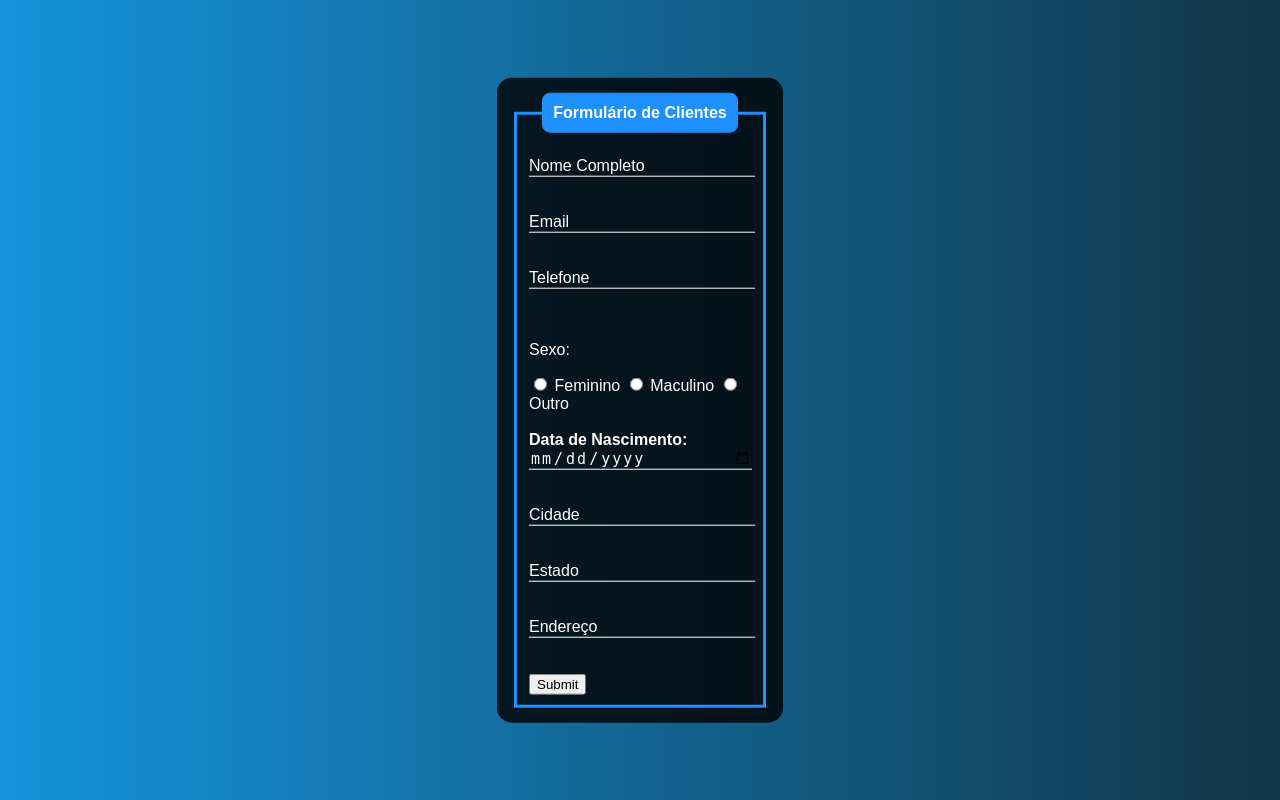
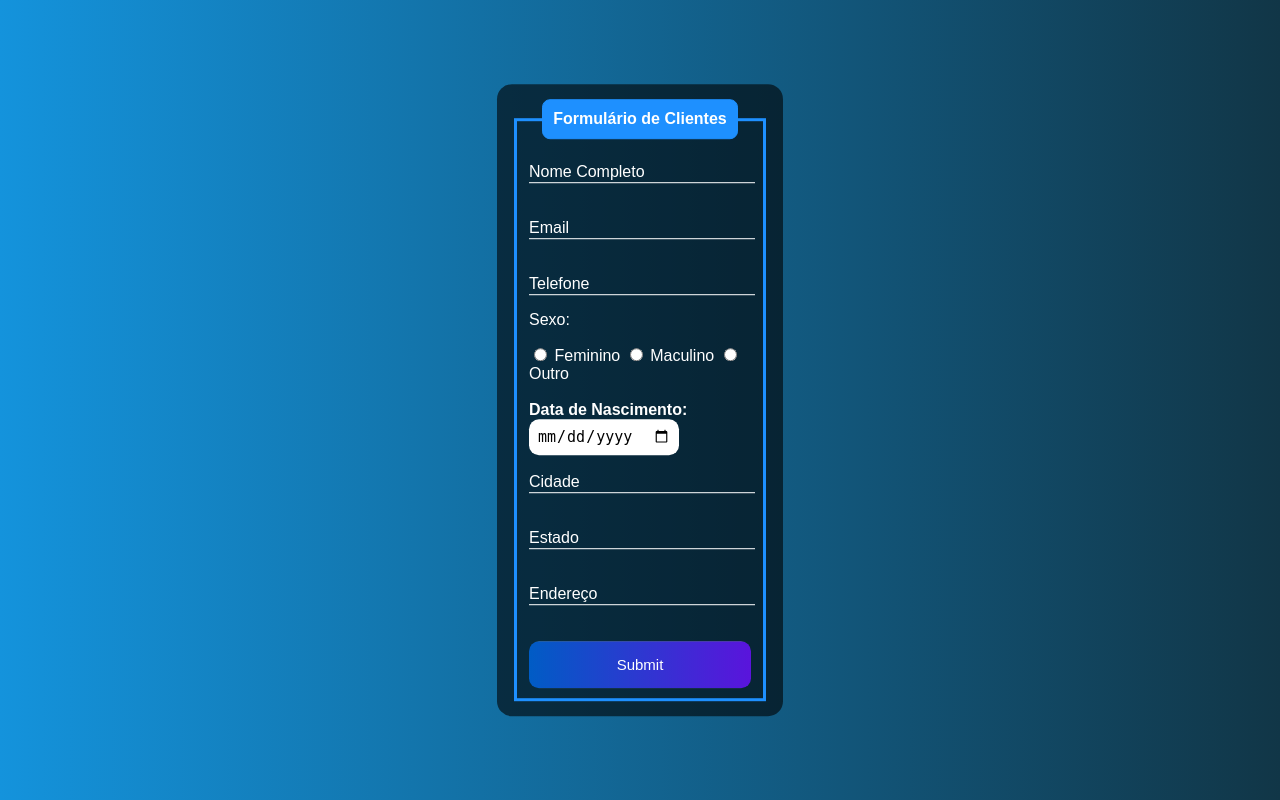
Before and after one commit to SHEILONG11/CODING-ESCOLA, a Python web app: template HTML_CSS/templates/formulario.html in a window 1280 px wide. Run offline with Jinja, Linux system fonts and the light colour scheme; the template is opened without the code that fills it, so the values that code supplies are empty.

Commit message:
Add files via upload
NEW FORMS

```diff
--- a/HTML_CSS/templates/formulario.html
+++ b/HTML_CSS/templates/formulario.html
@@ -14,7 +14,7 @@
             top: 50%;
             left: 50%;
             transform: translate(-50%, -50%);
-            background-color: rgba(0, 0, 0, 0.8);
+            background-color: rgba(0, 0, 0, 0.6);
             padding: 15px;
             border-radius: 15px;
             width: 20%;
@@ -50,16 +50,38 @@
             pointer-events: none;
             transition: 0.5s;
         }
-        .inputUser:focus ~ .labelInput{
+        .inputUser:focus ~ .labelInput,
+        .inputUser:valid ~ .labelInput{
             top: -20px;
             font-size: 12px;
             color: dodgerblue;
+        }
+        #data_nascimento{
+            border:none;
+            padding:8px;
+            border-radius: 10px;
+            outline:none;
+            font-size: 15px;
+
+        }
+        #submit{
+            background-image: linear-gradient(to right, rgb(0, 92, 197), rgb(90, 20, 220));
+            width: 100%;
+            border: none;
+            padding: 15px;
+            color: white;
+            font-size: 15px;
+            cursor: pointer;
+            border-radius: 10px;
+        }
+        #submit:hover{
+            background-image: linear-gradient(to right, rgb(0, 80, 172), rgb(80, 19, 195));
         }
     </style>
 </head>
 <body>
     <div class="box">
-        <form action="">
+        <form action="https://api.sheetmonkey.io/form/4ekg1Zi5gXEhZtBf3NQ2iw" method="post">
             <fieldset>
                 <legend><b>Formulário de Clientes</b></legend>
                 <br>
@@ -77,7 +99,6 @@
                     <input type="tel" name="telefone" id="telefone" class="inputUser" required>
                     <label for="telefone" class="labelInput">Telefone</label>
                 </div>
-                <br><br>
 <!--INPUT DO TIPO RADIO-->
                 <p>Sexo:</p>
                 <input type="radio" id="feminino" name="genero" value="feminino" required>
@@ -88,10 +109,8 @@
                 <label for="outro">Outro</label>
                 <br><br>
 <!--INPUT DO TIPO DATE-->
-                <div class="inputBox">
-                    <label for="data_nascimento"><b>Data de Nascimento:</b> </label> <br>
-                    <input type="date" name="data_nascimento" id="data_nascimento" class="inputUser" required>
-                </div>
+                <label for="data_nascimento"><b>Data de Nascimento:</b> </label>
+                <input type="date" name="data_nascimento" id="data_nascimento" required>
                 <br><br>
 
                 <div class="inputBox">
```
